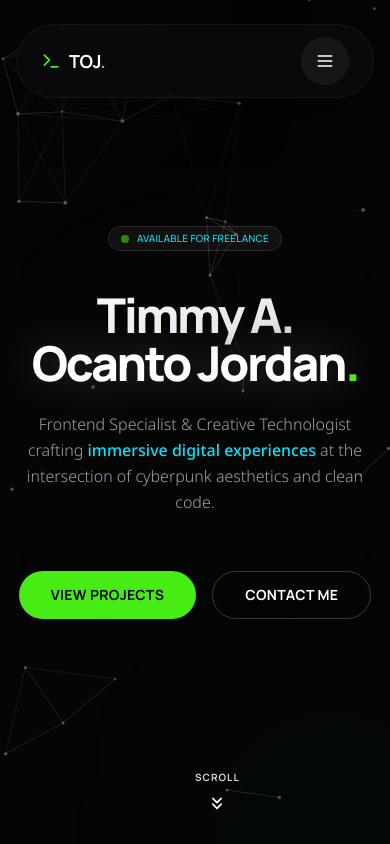
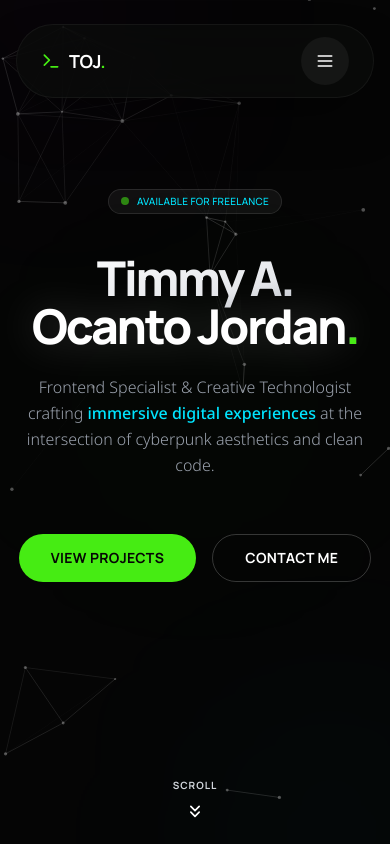
Before and after one commit to tocanto/timmy-a.-ocanto-jordan-portfolio, a React (Vite) app: page / in a window 390 px wide. Shown: the top 844 px of the page. Built offline with nearby package versions, Linux system fonts and the light colour scheme.

Commit message:
fix(ui): use flexbox layout for hero section to ensure perfect centering on mobile

```diff
--- a/components/Hero.tsx
+++ b/components/Hero.tsx
@@ -16,13 +16,19 @@ const Hero: React.FC<HeroProps> = ({ t }) => {
   };
 
   return (
-    <section className="relative min-h-screen flex flex-col items-center justify-center text-center max-w-4xl mx-auto px-4 overflow-hidden">
+    // CAMBIO 1: Quitamos 'justify-center' y 'max-w-4xl mx-auto' del section principal
+    // para manejar el layout completo con flexbox. Añadimos w-full.
+    <section className="relative min-h-screen flex flex-col items-center w-full overflow-hidden">
 
+      {/* CAMBIO 2: Wrapper flexible para el contenido.
+          'flex-1' hace que ocupe todo el espacio disponible, empujando el botón al final.
+          'justify-center' centra el texto verticalmente en ese espacio. */}
+      <div className="flex-1 flex flex-col justify-center items-center text-center w-full max-w-4xl mx-auto px-4 z-10 relative">
         <motion.div
           initial={{ opacity: 0, y: 20 }}
           animate={{ opacity: 1, y: 0 }}
           transition={{ duration: 0.8 }}
-        className="relative z-10 space-y-6"
+          className="space-y-6"
         >
           <div className="inline-flex items-center gap-2 px-3 py-1 rounded-full bg-white/5 border border-white/10 text-[10px] md:text-xs font-medium tracking-wide text-accent-blue mb-4">
             <span className="w-2 h-2 rounded-full bg-primary animate-pulse"></span>
@@ -60,13 +66,17 @@ const Hero: React.FC<HeroProps> = ({ t }) => {
             </a>
           </div>
         </motion.div>
+      </div>
 
+      {/* CAMBIO 3: Botón de Scroll ahora es parte del flujo (no absolute).
+          'mb-8' le da el margen inferior necesario.
+          Al estar en un flex-col items-center, se centra automáticamente perfecto. */}
       <motion.a
         href="#about"
         onClick={(e) => handleScrollTo(e, 'about')}
         animate={{ y: [0, 10, 0] }}
         transition={{ repeat: Infinity, duration: 2 }}
-        className="absolute bottom-10 left-1/2 -translate-x-1/2 flex flex-col items-center gap-2 cursor-pointer group z-20"
+        className="flex flex-col items-center gap-2 cursor-pointer group z-20 mb-8 md:mb-10"
       >
         <span className="text-[10px] uppercase tracking-widest text-gray-300 font-bold group-hover:text-primary transition-colors">Scroll</span>
         <svg
```
Lines whose indentation alone changed are shown as unchanged.
